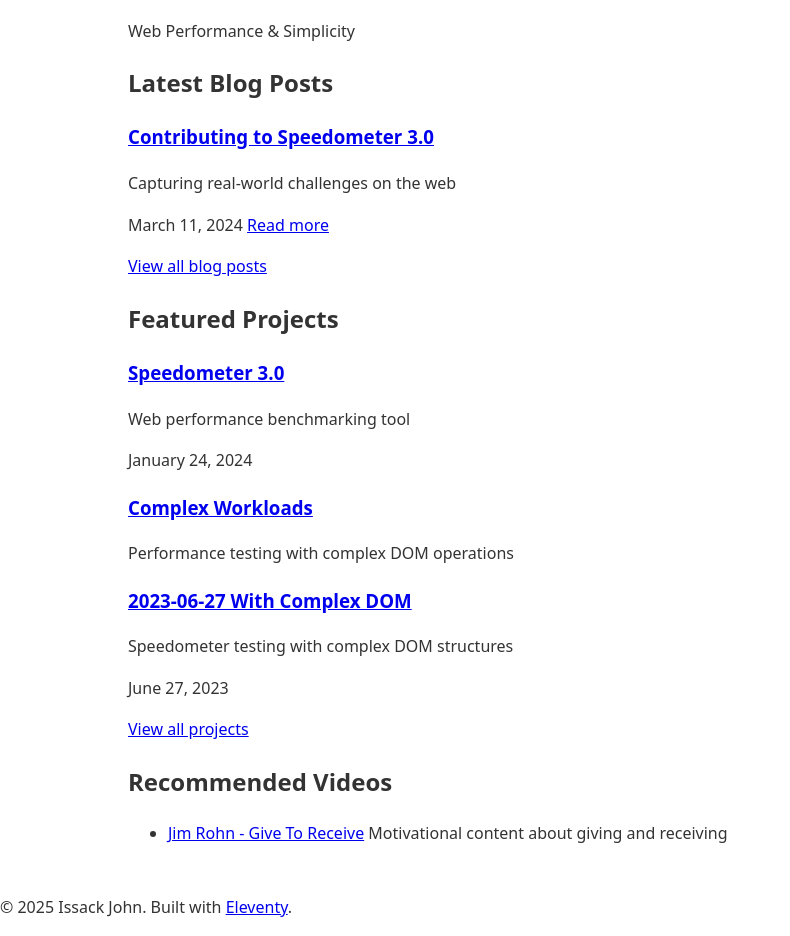
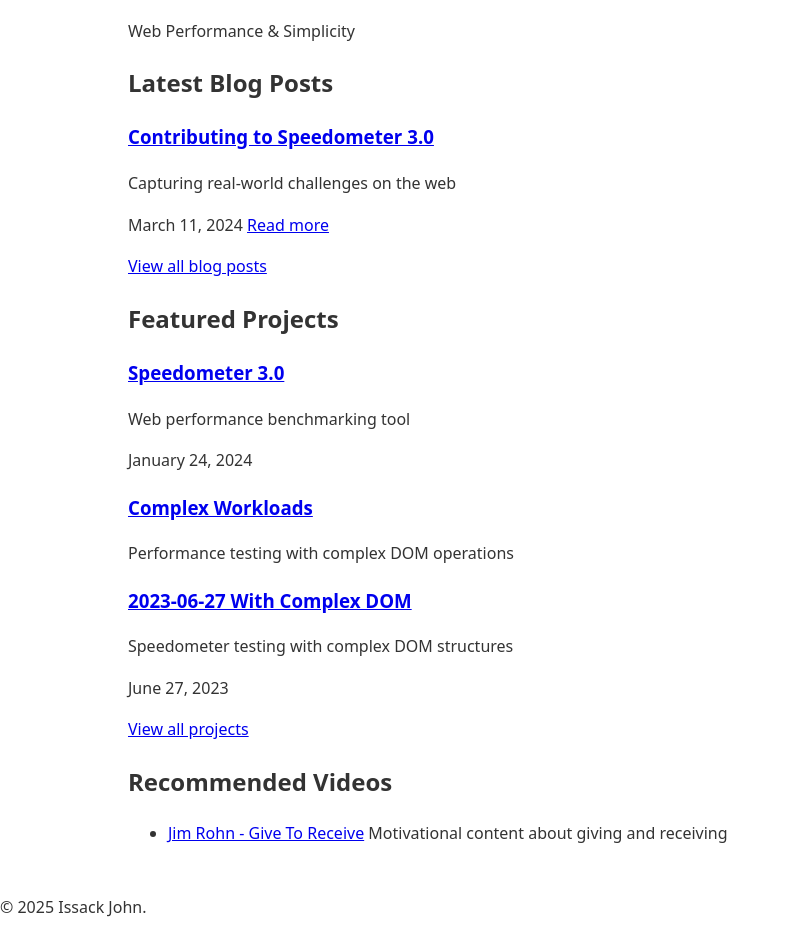
Before and after one commit to issackjohn/issackjohn.github.io, an Eleventy site: page src/index.njk in a window 1280 px wide. Shown: the part 117-1053 px from the top of the page, without its empty margins (0-790 px from the left). Built offline with nearby package versions, Linux system fonts and the light colour scheme; Eleventy itself is replaced by a stand-in of ours; files that its build step writes are made by us from their sources.

Commit message:
Remove Eleventy reference from footer for cleaner presentation

```diff
--- a/src/_includes/footer.njk
+++ b/src/_includes/footer.njk
@@ -1,3 +1,3 @@
 <footer role="contentinfo">
-    <p>&copy; 2025 {{ site.author.name }}. Built with <a href="https://www.11ty.dev/">Eleventy</a>.</p>
+    <p>&copy; 2025 {{ site.author.name }}.</p>
 </footer>
```
